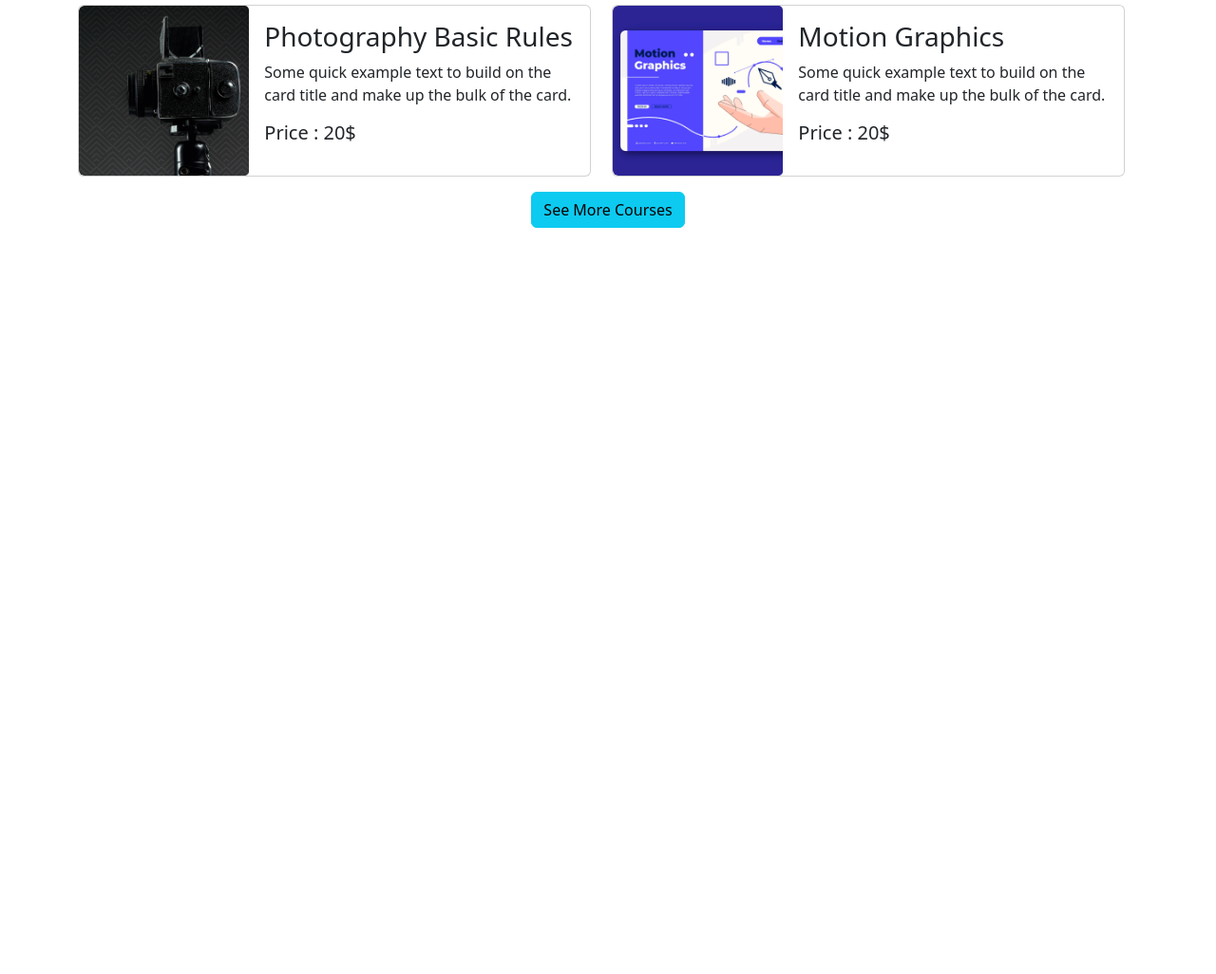
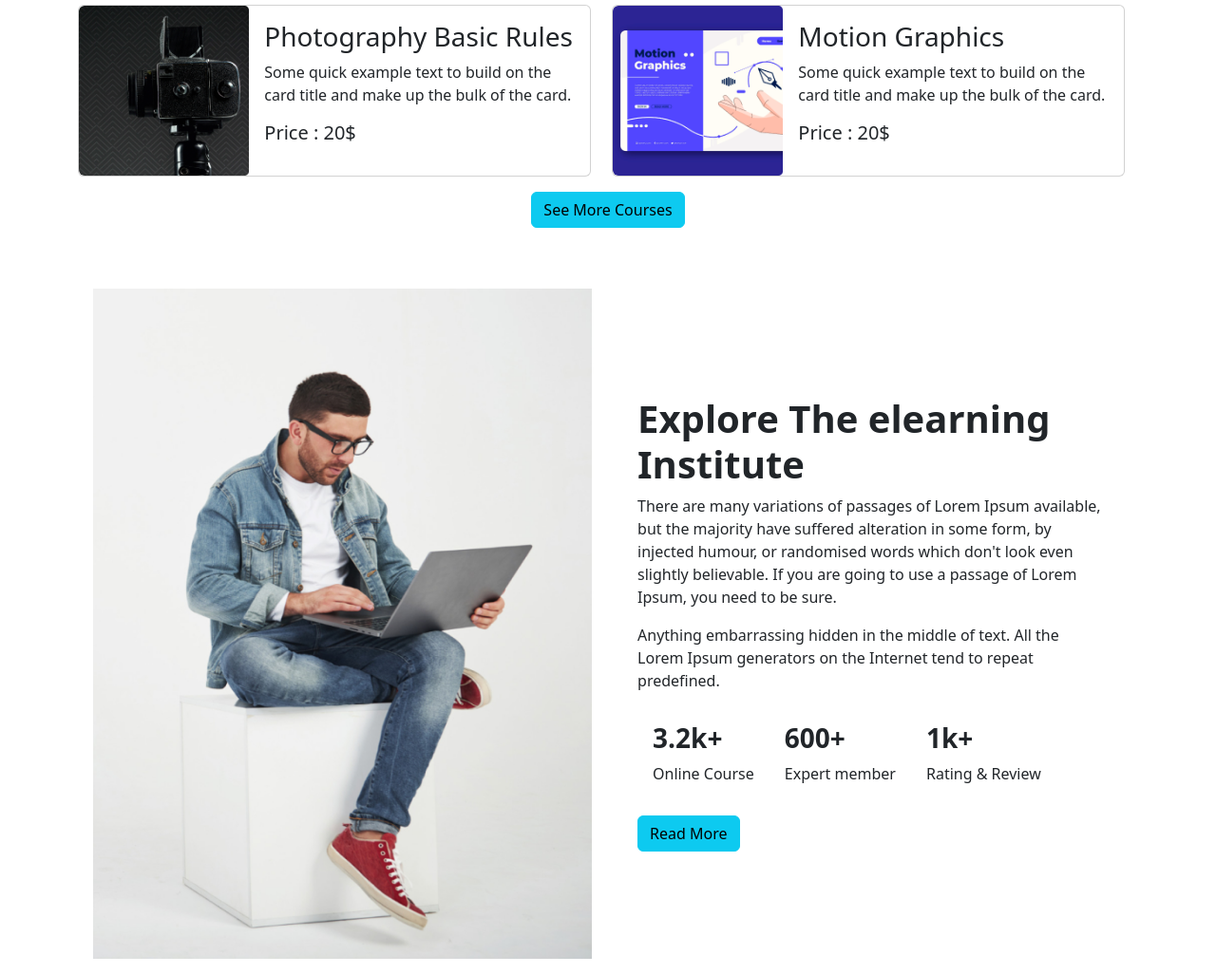
Before and after one commit to md-riazul-islam/learn-tech-a-3, a plain HTML site: page index.html in a window 1280 px wide. Shown: the part 1364-2390 px from the top of the page at 95% size. Before the commit the page ends 1604 px from the top, so only its background shows below. Drawn offline with nearby package versions, Linux system fonts and the light colour scheme.

Commit message:
added institute section

```diff
--- a/index.html
+++ b/index.html
@@ -224,8 +224,43 @@
 
     </section>
    <!-- Discover section end -->
+   <!-- Institute section start -->
+   <section class="container mt-5">
+    <div class="main-div d-flex align-items-center justify-content-center">
+      <div class="image w-50 m-3">
+        <img class="img-fluid w-100 h-100"  src="images/working.png" alt="">
+      </div>
+      <div class="title w-50 m-3 p-3">
+        <h1 class="fw-bold">Explore The elearning Institute</h1>
+        <p>There are many variations of passages of Lorem Ipsum available, but the
+          majority have suffered alteration in some form, by injected humour, or
+          randomised words which don't look even slightly believable. If you are going
+          to use a passage of Lorem Ipsum, you need to be sure.</p>
+          <p>Anything embarrassing hidden in the middle of text. All the Lorem Ipsum
+            generators on the Internet tend to repeat predefined.</p>
+          <div class="sub-title d-flex">
+            <div class="course-review p-3">
+              <h3 class="fw-bold">3.2k+</h3>
+              <p>Online Course</p>
+            </div>
+            <div class="course-review p-3">
+              <h3 class="fw-bold">600+</h3>
+              <p>Expert member</p>
+            </div>
+            <div class="course-review p-3">
+              <h3 class="fw-bold">1k+</h3>
+              <p>Rating & Review</p>
+            </div>
+          </div>
+          <div>
+            <button  type="button" class="btn btn-info ">Read More</button>
+          </div>
+      </div>
 
+    </div>
 
+   </section>
+   <!-- Institute section end -->
     <script src="https://cdn.jsdelivr.net/npm/bootstrap@5.2.0/dist/js/bootstrap.bundle.min.js" integrity="sha384-A3rJD856KowSb7dwlZdYEkO39Gagi7vIsF0jrRAoQmDKKtQBHUuLZ9AsSv4jD4Xa" crossorigin="anonymous"></script>
   </body>
 </html>
```
